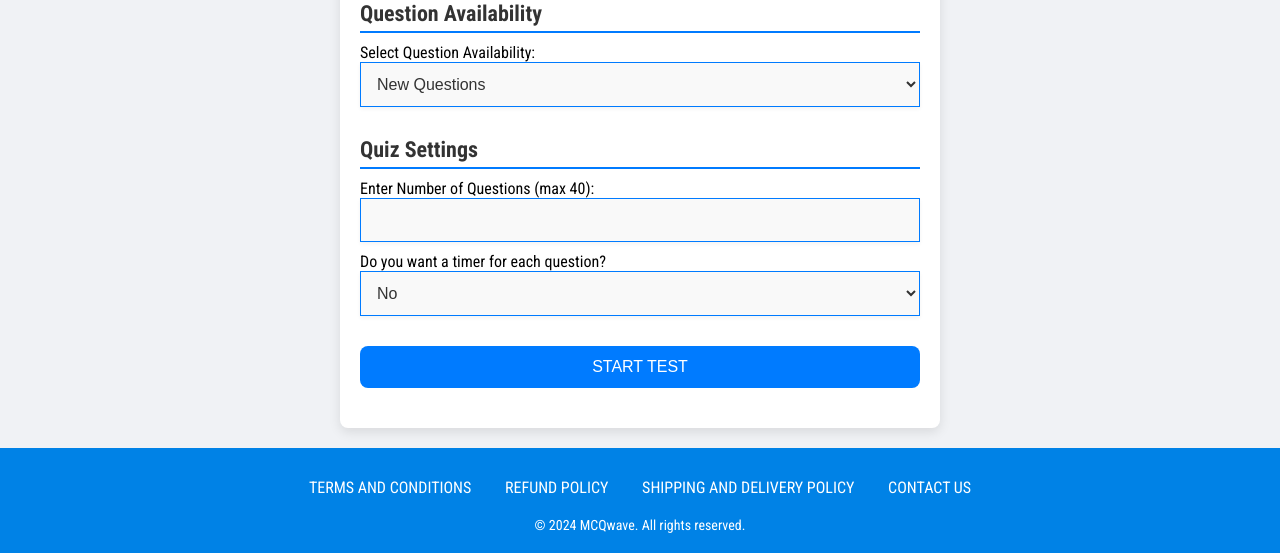
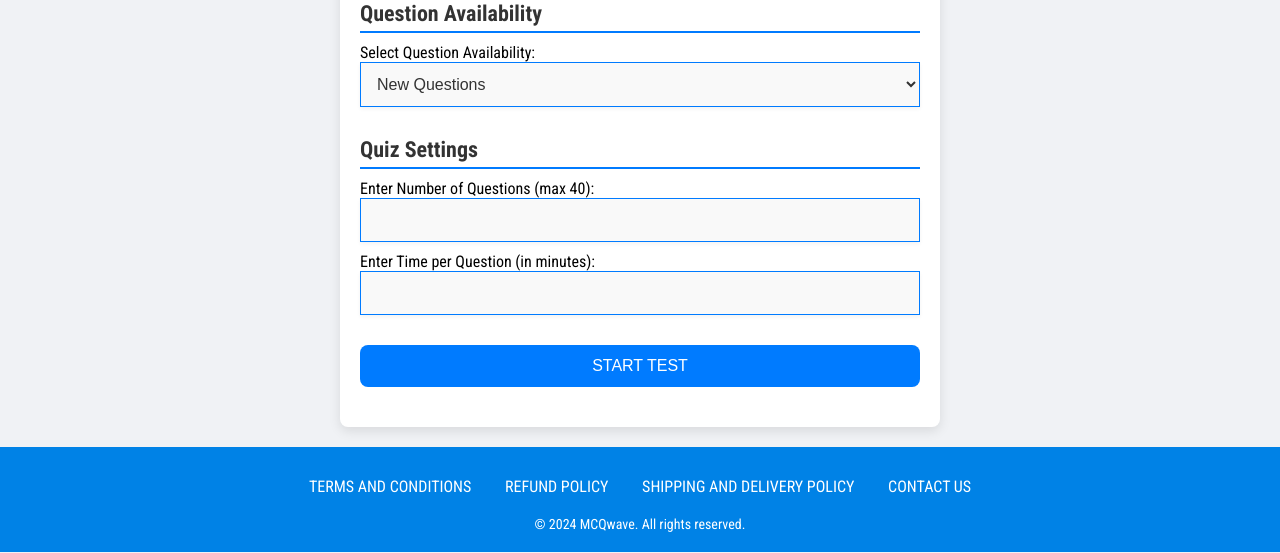
Before and after one commit to choyalsandeep01/mcqwave2, a Django app: page /341e32c2-c6a4-42d7-9fff-66404a67caf4/mcq/ in a window 1280 px wide. Shown: the part 755-1308 px from the top of the page. Run offline with Django 4.2, Linux system fonts and the light colour scheme; a user stored in the database is signed in; data comes from the database, SQL or seed files in the repository; parts of the project's set-up code (start-up, migrations or seed data) failed here and were passed over; some web fonts are replaced.

Commit message:
Update cusmcq.html

```diff
--- a/templates/customemcq/cusmcq.html
+++ b/templates/customemcq/cusmcq.html
@@ -10,7 +10,6 @@
 <link href="https://fonts.googleapis.com/css2?family=Anek+Devanagari:wght@100..800&family=Montserrat:ital,wght@0,100..900;1,100..900&family=Roboto+Condensed:ital,wght@0,100..900;1,100..900&display=swap" rel="stylesheet">
     <div class="container">
         {% include "base/alert.html" %}
-
         <!-- Segment 1: Dynamic Dropdowns -->
         <h2>Select Topics</h2>
     <div class="dropdowns">
@@ -79,14 +78,10 @@
             <label for="numQuestions">Enter Number of Questions (max 40):</label>
             <input type="number" id="numQuestions" name="numQuestions" min="1" max="40">
 
-            <label for="timerOption">Do you want a timer for each question?</label>
-            <select id="timerOption" onchange="toggleTimerInput()">
-                <option value="no">No</option>
-                <option value="yes">Yes</option>
-            </select>
 
-            <div id="timerInput" style="display: none;">
-                <label for="timePerQuestion">Enter Time per Question (in seconds):</label>
+
+            <div id="timerInput" >
+                <label for="timePerQuestion">Enter Time per Question (in minutes):</label>
                 <input type="number" id="timePerQuestion" name="timePerQuestion" min="10" max="300">
             </div>
 
@@ -211,11 +206,7 @@
         li.remove();
     }
 
-    function toggleTimerInput() {
-        const timerOption = document.getElementById("timerOption").value;
-        const timerInput = document.getElementById("timerInput");
-        timerInput.style.display = timerOption === "yes" ? "block" : "none";
-    }
+
 
     function startTest() {
         const selections = [];
@@ -226,7 +217,6 @@
         const questionType = document.getElementById("questionType").value;
         const questionAvailability = document.getElementById("questionAvailability").value;
         const numQuestions = document.getElementById("numQuestions").value;
-        const timerOption = document.getElementById("timerOption").value;
         const timePerQuestion = document.getElementById("timePerQuestion").value;
 
         const difficultyLevel = document.getElementById("difficultyLevel").value;
@@ -236,7 +226,7 @@
             questionType,
             questionAvailability,
             numQuestions,
-            timerOption,
+
             timePerQuestion,
 
             difficultyLevel
@@ -246,14 +236,15 @@
             questionType,
             questionAvailability,
             numQuestions,
-            timerOption,
+
             timePerQuestion,
 
             difficultyLevel
         }).toString();
-       console.log(queryString)
+       console.log(queryString);
+       alert("Test is starting....");
         window.location.href = `test/?${queryString}`;
-        alert("Test is starting....");
+
     }
 
     </script>
```
